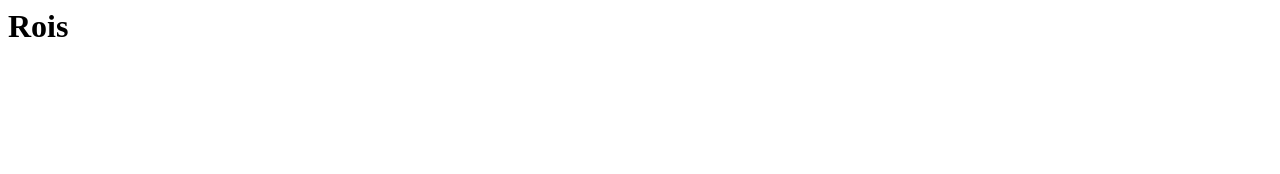
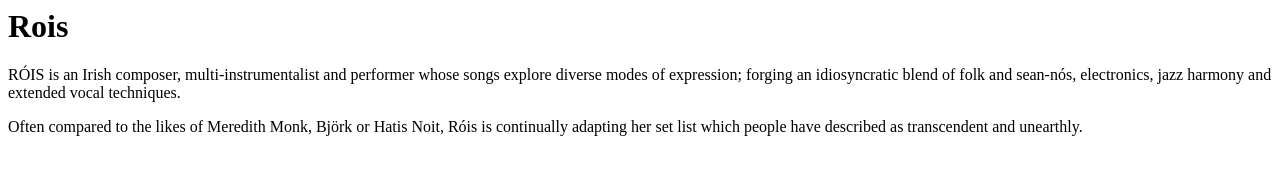
Before and after one commit to aarongilmore/rois, a plain HTML site: page index.html in a window 1280 px wide. Drawn offline with Linux system fonts and the light colour scheme.

Commit message:
Adding index

```diff
--- a/index.html
+++ b/index.html
@@ -1 +1,3 @@
 <h1>Rois</h1>
+<p>RÓIS is an Irish composer, multi-instrumentalist and performer whose songs explore diverse modes of expression; forging an idiosyncratic blend of folk and sean-nós, electronics, jazz harmony and extended vocal techniques.</p>
+<p>Often compared to the likes of Meredith Monk, Björk or Hatis Noit, Róis is continually adapting her set list which people have described as transcendent and unearthly.</p>
```
